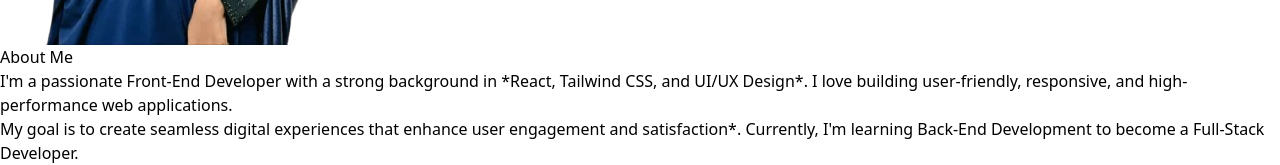
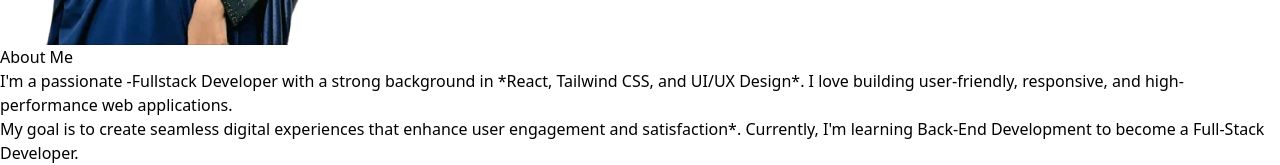
Before and after one commit to Ceyni-hussein/My-Portfolio, a React (Vite) app: page /about in a window 1280 px wide. Shown: the part 676-841 px from the top of the page. Built offline with nearby package versions, Linux system fonts and the light colour scheme.

Commit message:
changed something from home

```diff
--- a/src/pages/About.jsx
+++ b/src/pages/About.jsx
@@ -28,7 +28,7 @@ const About = () => {
       >
         <h2 className="text-4xl md:text-5xl font-bold mb-4 text-blue-400">About Me</h2>
         <p className="text-lg text-gray-300 mb-6 leading-relaxed">
-          I'm a passionate <span className="text-blue-400">Front-End Developer</span> with a strong background in *React, Tailwind CSS, and UI/UX Design*.
+          I'm a passionate <span className="text-blue-400">-Fullstack Developer</span> with a strong background in *React, Tailwind CSS, and UI/UX Design*.
           I love building user-friendly, responsive, and high-performance web applications.
         </p>
         <p className="text-lg text-gray-300 mb-6 leading-relaxed">
```
